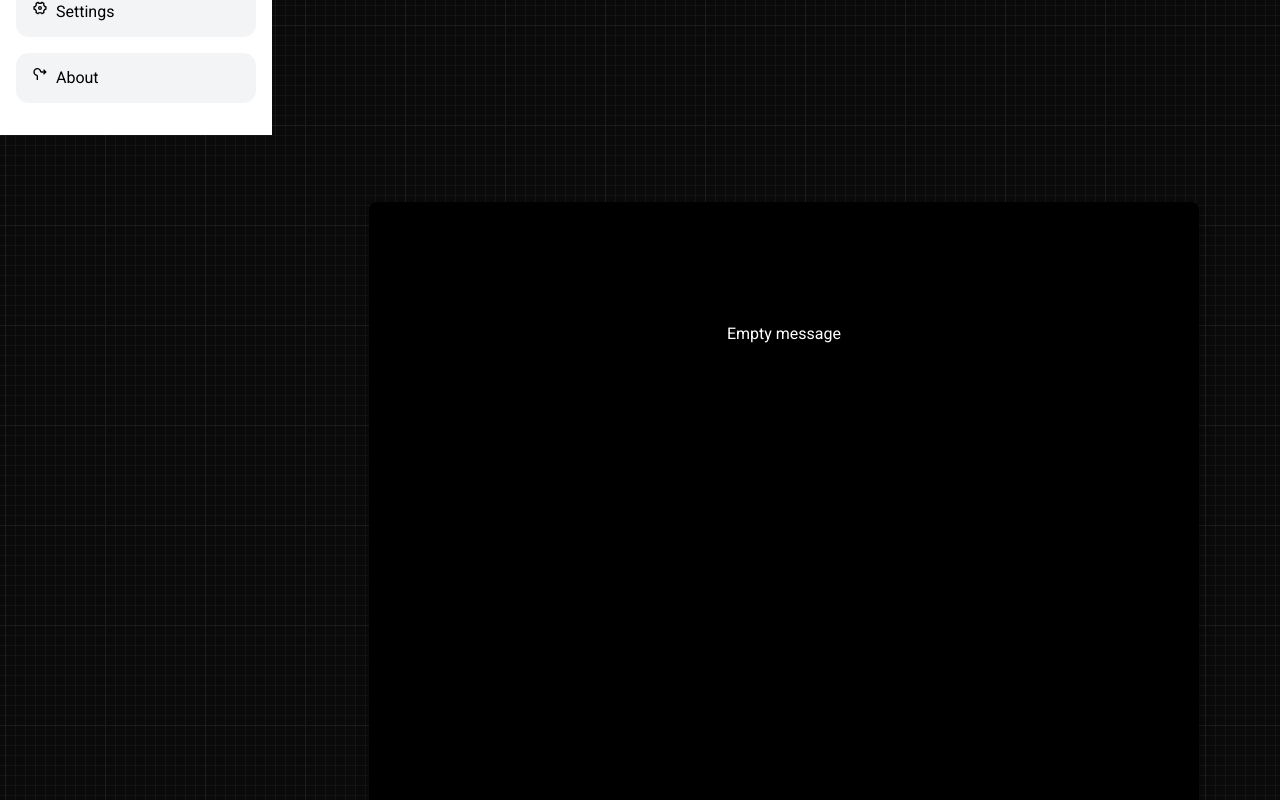
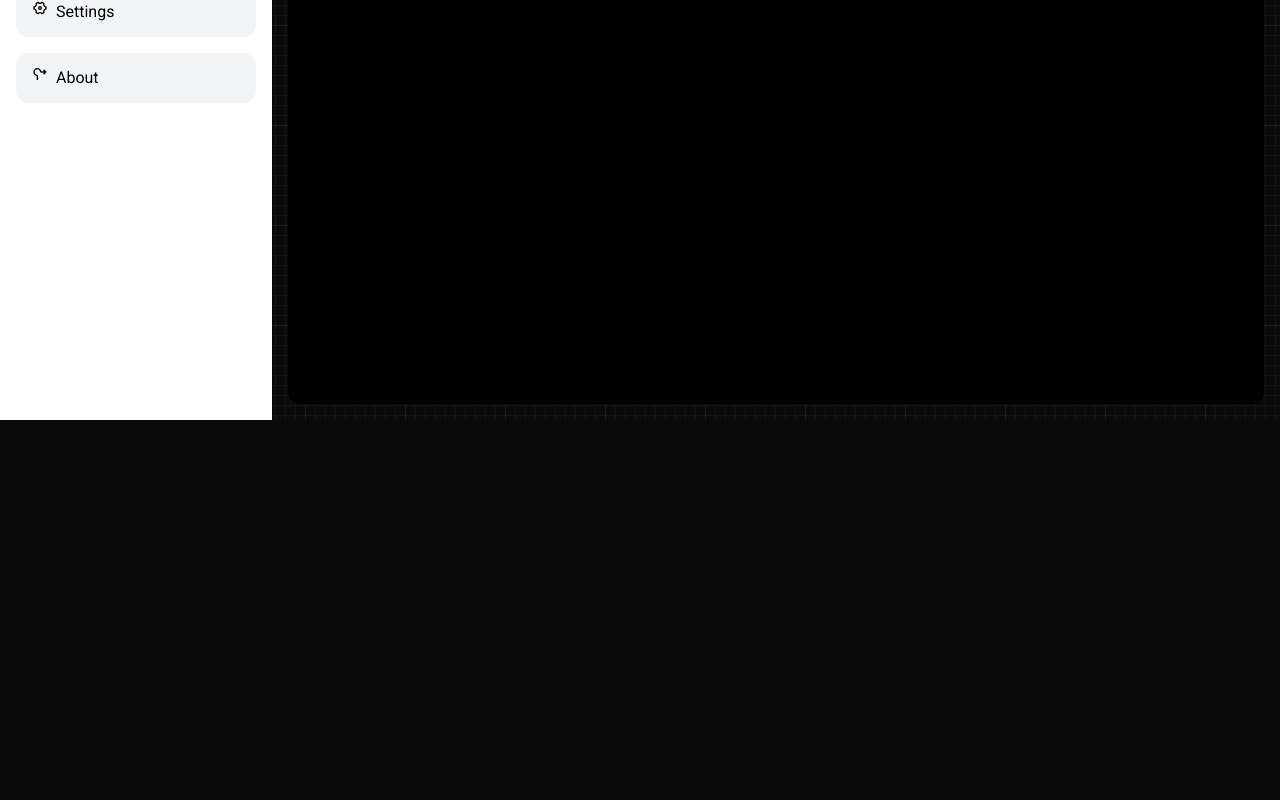
Before and after one commit to cometyang/russitant, a Next.js app: page / in a window 1280 px wide. Shown: the part 380-1180 px from the top of the page. After the commit the page ends 800 px from the top, so only its background shows below. Built offline with nearby package versions, Linux system fonts and the light colour scheme.

Commit message:
Fixed Sidebar / Page Layout

```diff
--- a/src/app/layout.tsx
+++ b/src/app/layout.tsx
@@ -6,12 +6,13 @@ import { GlobalNav } from '@/ui/global-nav'
 import Sidebar from '@/ui/sidebar';
 import SidebarProvider from '@/context/sidebar-context';
 import { Inter } from 'next/font/google'
+import Main from "@/app/layout/Main";
 
 const inter = Inter({ subsets: ['latin'] })
 
 export const metadata = {
-  title: 'Create Next App',
-  description: 'Generated by create next app',
+  title: 'Russitant',
+  description: 'AI Assistant',
 }
 
 export default function RootLayout({
@@ -21,23 +22,17 @@ export default function RootLayout({
 }) {
   return (
     <html lang="en" className="[color-scheme:dark]">
-      <body className="bg-gray-1100 overflow-y-scroll bg-[url('/grid.svg')] pb-36">
-      <SidebarProvider>
-      <Sidebar />
-        <div className="lg:pl-72">
-          <div className="mx-auto max-w-4xl space-y-8 px-2 pt-20 lg:py-8 lg:px-8">
-            <div className="rounded-lg bg-vc-border-gradient p-px shadow-lg shadow-black/20">
+      <body className="bg-gray-1100 bg-[url('/grid.svg')]">
+        <Main>
+          <div className="flex w-full h-full">
+            <SidebarProvider>
+              <Sidebar />
+            </SidebarProvider>
+            <div className="w-full h-full">
+              { children }
             </div>
-
-            <div className="rounded-lg bg-vc-border-gradient p-px shadow-lg shadow-black/20">
-
-              <div className="rounded-lg bg-black p-3.5 lg:p-6">{children}</div>
-
-            </div>
-            <Byline className="fixed sm:hidden" />
           </div>
-        </div>
-        </SidebarProvider>
+        </Main>
       </body>
     </html>
   )
--- a/src/app/layout/Main.tsx
+++ b/src/app/layout/Main.tsx
@@ -1,5 +1,5 @@
 import React, { CSSProperties, ReactNode, forwardRef } from "react";
-import "../tailwind.css";
+import clsx from "clsx";
 
 type MainProps = {
   children?: ReactNode;
@@ -9,7 +9,7 @@ type MainProps = {
 
 const Main = forwardRef<HTMLDivElement, MainProps>((props, ref) => {
   return (
-    <div ref={ ref } className={ props.className } style={ props.style }>
+    <div ref={ ref } className={ clsx("w-screen h-screen overflow-hidden", props.className) } style={ props.style }>
       { props.children }
     </div>
   );
--- a/src/app/page.tsx
+++ b/src/app/page.tsx
@@ -4,8 +4,10 @@ import Greet from './greet';
 
 export default function Home() {
   return (
-    <main className="flex min-h-screen flex-col items-center justify-between p-24">
+    <main className="w-full h-full p-4">
+      <div className="flex flex-col items-center justify-between w-full h-full p-4 bg-black rounded-xl p-4">
         <Greet />
+      </div>
     </main>
   )
 }
--- a/src/ui/sidebar.tsx
+++ b/src/ui/sidebar.tsx
@@ -55,10 +55,10 @@ export default function Sidebar() {
 
   return (
     <div className="sidebar__wrapper">
-      <button className="btn" onClick={toggleSidebarcollapseHandler}>
-        {isCollapsed ? <MdKeyboardArrowRight /> : <MdKeyboardArrowLeft />}
-      </button>
       <aside className="sidebar" data-collapse={isCollapsed}>
+        <button className="btn" onClick={toggleSidebarcollapseHandler}>
+          {isCollapsed ? <MdKeyboardArrowRight /> : <MdKeyboardArrowLeft />}
+        </button>
         <div className="sidebar__top">
           <Image
             src={logoPic}
@@ -67,7 +67,7 @@ export default function Sidebar() {
             className="sidebar__logo"
             alt="logo"
           />
-          <p className="sidebar__logo-name"> Russitant</p>
+          <p className="text-black sidebar__logo-name">Russitant</p>
         </div>
         <ul className="sidebar__list">
           {sidebarItems.map((item) => {
```
